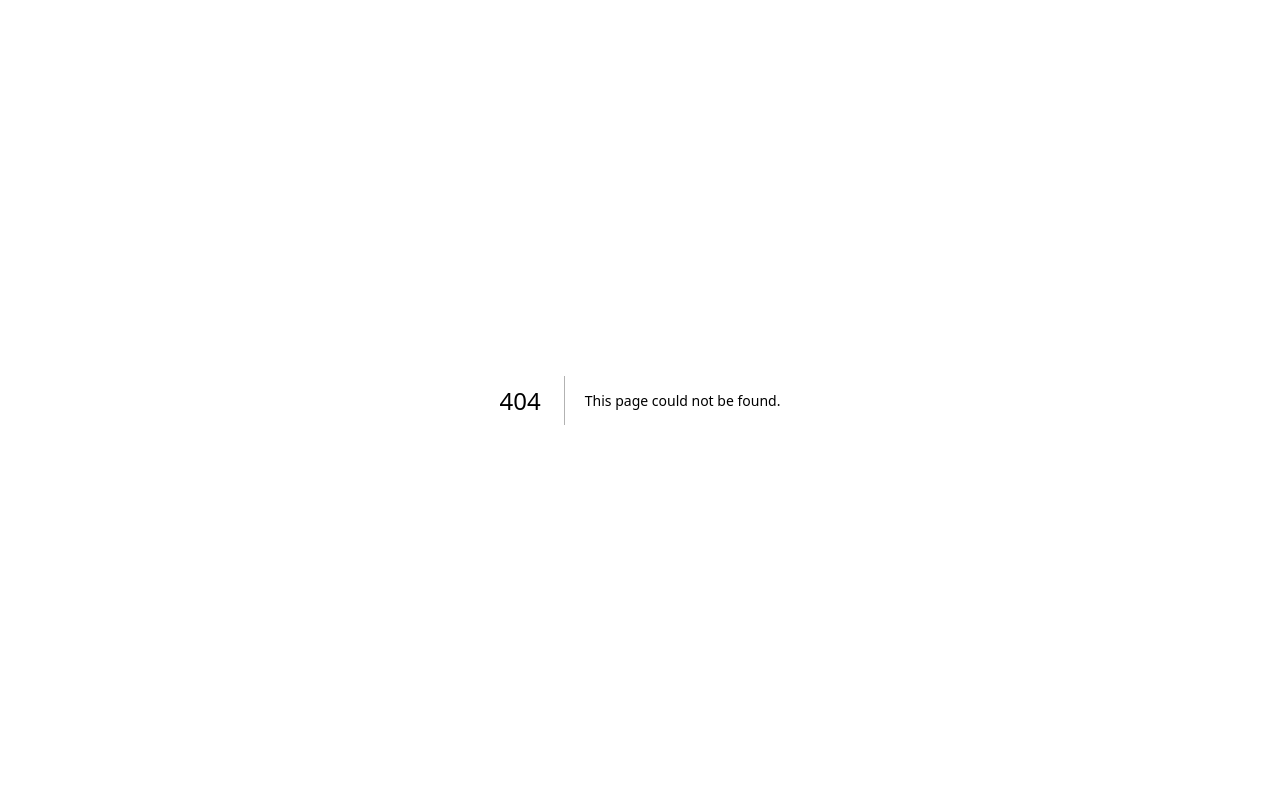
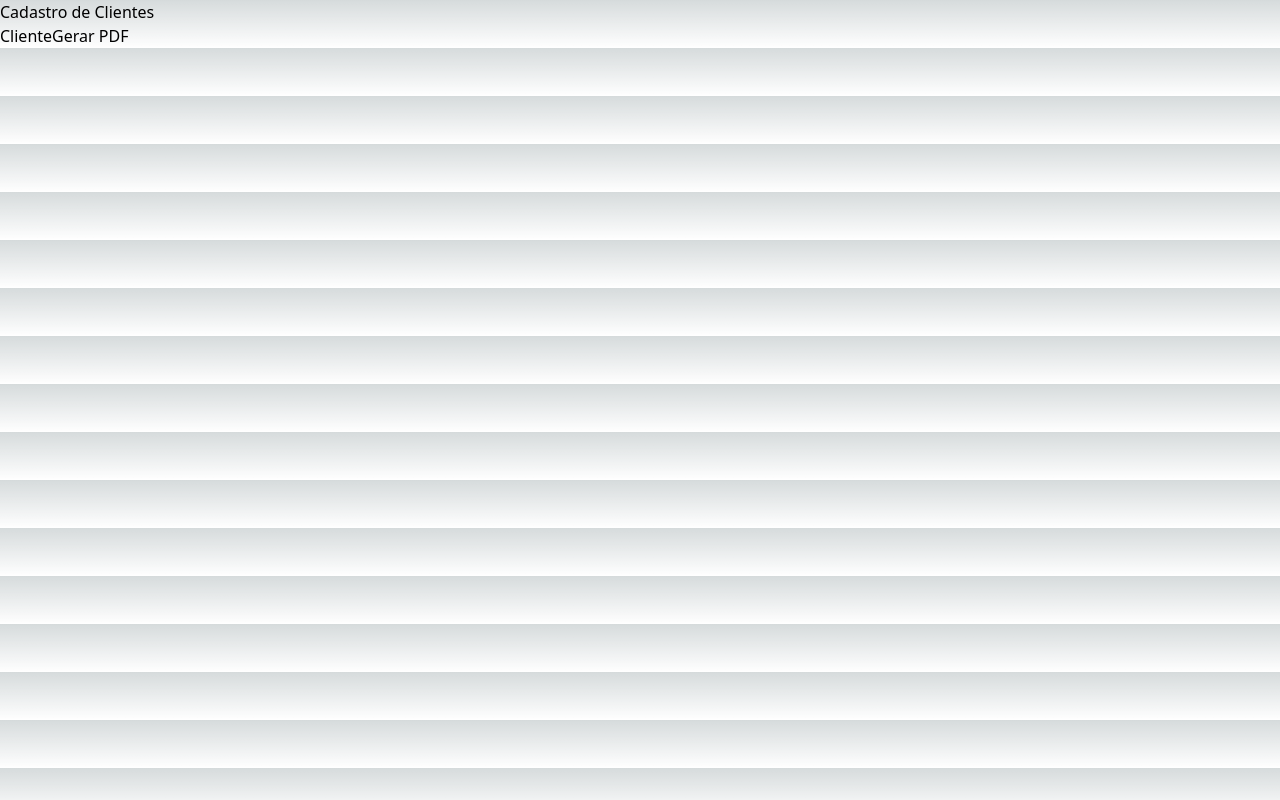
Before and after one commit to upload-empresa/amandapdf, a Next.js app in the folder pdf/: page /testepdf in a window 1280 px wide. Before the commit this address had no page. Built offline with nearby package versions, Linux system fonts and the light colour scheme.

Commit message:
enviando alterações

```diff
--- /dev/null
+++ b/pdf/components/Reports/Clientes/teste.jsx
@@ -0,0 +1,115 @@
+import pdfMake from 'pdfmake/build/pdfmake'
+import pdfFonts from 'pdfmake/build/vfs_fonts'
+// import { TDocumentDefinitions, Content, ContentColumns, ContentStack } from 'pdfmake/interfaces';
+
+function clientesPDF(clientes) {
+    pdfMake.vfs = pdfFonts.pdfMake.vfs;
+
+    const reportTitle = [
+        {
+            text: 'Clientes',
+            fontSize: 15,
+            bold: true,
+            margin: [15, 20, 0, 45] // left, top, right, bottom
+        }
+    ];
+
+    const dados = clientes.map((cliente) => {
+        return [
+            { text: cliente.id, fontSize: 9, margin: [0, 2, 0, 2] },
+            { text: cliente.nome, fontSize: 9, margin: [0, 2, 0, 2] },
+            { text: cliente.email, fontSize: 9, margin: [0, 2, 0, 2] },
+            { text: cliente.fone, fontSize: 9, margin: [0, 2, 0, 2] }
+        ]
+    });
+    // columns: [
+    //     {
+    //         text: {
+    //             text: 'ERG-AEP-COLORADO-0001-23', // Wrap the string in an object
+    //         },
+    //         alignment: 'right',
+    //         margin: [0, 10, 0, 0]
+    //     }
+    // ],
+    // margin: [40, 40, 40, 0]
+
+    const details = [
+        {
+            alignment: 'right',
+            margin: [0, 10, 0, 0],
+            columns: [
+                {
+                    text: 'iba'
+                },
+                // {
+                //     text: 'Lorem ipsum dolor.'
+                // }
+            ]
+        },
+
+    ];
+
+    function Rodape(currentPage, pageCount) {
+        return [
+            {
+                text: currentPage + ' / ' + pageCount,
+                alignment: 'right',
+                fontSize: 9,
+                margin: [0, 10, 20, 0] // left, top, right, bottom
+            }
+        ]
+    }
+
+    const Header = [
+        {
+            alignment: 'left',
+            fontSize: 9,
+            margin: [10, 10, 0, 0],
+            columns: [
+                {
+                    text: 'ERG-AEP-COLORADO-0001-23',
+                },
+                // {
+                //     image: '/public/pdf1.png',
+                //     width: 150
+                // },
+                // {
+                //     text: 'Avaliação Ergonômica Preliminar – AEP'
+                // }
+
+            ]
+        },
+        {
+            alignment: 'right',
+            fontSize: 9,
+            columns: [
+                {
+                    text: 'Avaliação Ergonômica Preliminar – AEP',
+                },
+                // {
+                //     image: '/public/pdf1.png',
+                //     width: 150
+                // },
+                // {
+                //     text: 'Avaliação Ergonômica Preliminar – AEP'
+                // }
+
+            ]
+        },
+    ]
+
+
+
+    const docDefinitios = {
+        pageSize: 'A4',
+        pageMargins: [15, 50, 15, 40],
+
+        header: [Header],
+        content: [details],
+        footer: Rodape
+    }
+
+    pdfMake.createPdf(docDefinitios).download();
+}
+
+export default clientesPDF;
--- /dev/null
+++ b/pdf/pages/testepdf.tsx
@@ -0,0 +1,56 @@
+import React, { useState, useEffect } from 'react';
+
+import clientesPDF from '../components/Reports/Clientes/teste'
+
+
+function Home() {
+
+    const [clientes, setClientes] = useState([]);
+    const [busca, setBusca] = useState('');
+    const [texto, setTexto] = useState('');
+    const [excluido, setExcluido] = useState('');
+    const [confirmacao, setConfirmacao] = useState(false);
+    const [confirmacaoId, setConfirmacaoId] = useState('');
+
+
+    function confirmDeleteUser(id) {
+        setConfirmacaoId(id);
+        setConfirmacao(true);
+    }
+
+
+
+    return <div>
+        <div className="container-fluid titulo">
+            <h1>Cadastro de Clientes</h1>
+
+            <div className="row">
+                <div className="col-4">
+                    <a> Cliente</a>
+                    <button onClick={(e) => clientesPDF(clientes)} className="btn btn-danger btn-cli" type="button" id="button-addon2"><i className="far fa-file-pdf"></i> Gerar PDF</button>
+                </div>
+
+
+            </div>
+
+
+
+
+        </div>
+    </div>
+}
+
+export default Home;
+
+// import React from 'react';
+// import { generatePDF } from './page'
+
+// function Home() {
+//     return (
+//         <div>
+//             <button onClick={generatePDF}>Gerar PDF</button>
+//         </div>
+//     );
+// }
+
+// export default Home;
```
Also changed, not shown: pdf/public/pdf1.png (added).
